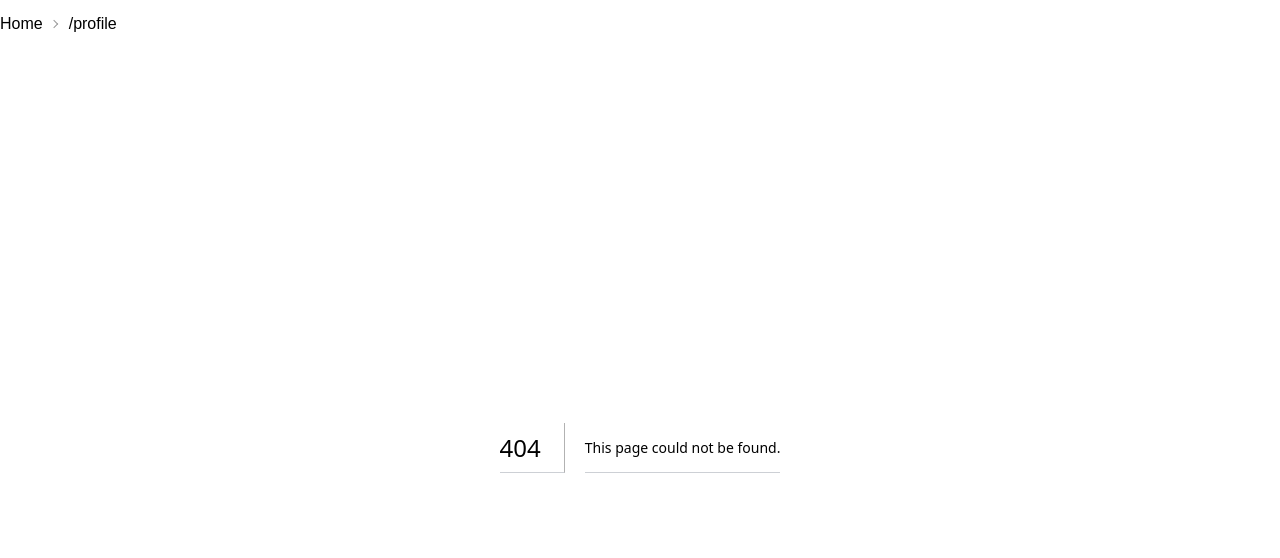
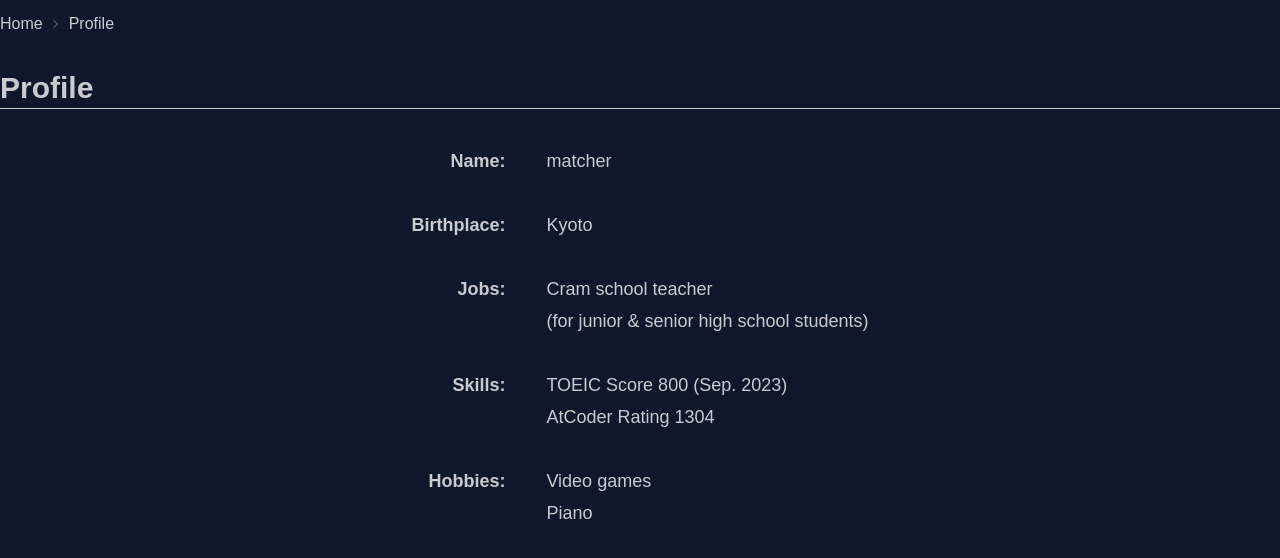
Before and after one commit to matcher9131/portfolio, a Next.js app: page /profile in a window 1280 px wide. Before the commit this address had no page. Shown: the top 558 px of the page. Built offline with nearby package versions, Linux system fonts and the light colour scheme.

Commit message:
Add page: Profile

```diff
--- a/app/_shared/pageProperties.ts
+++ b/app/_shared/pageProperties.ts
@@ -1,3 +1,4 @@
+import { pageProperties as profilePageProperties } from "../profile/properties";
 import { pageProperties as skillPageProperties } from "../skills/properties";
 import { pageProperties as kcqmPageProperties } from "../works/kcqm/properties";
 import { pageProperties as multiTimerPageProperties } from "../works/multitimer/properties";
@@ -16,6 +17,7 @@ const pageProperties: readonly PageProperty[] = [
         path: "/",
         name: "Home",
     },
+    profilePageProperties,
     worksPageProperties,
     kcqmPageProperties,
     multiTimerPageProperties,
--- /dev/null
+++ b/app/profile/page.tsx
@@ -0,0 +1,59 @@
+import { classes } from "../_util/classes";
+import { pageProperties } from "./properties";
+
+const Profile = (): JSX.Element => {
+    return (
+        <article className="main-article">
+            <h1>{pageProperties.name}</h1>
+            <table
+                className={classes(
+                    "mx-auto",
+                    "text-lg",
+                    "leading-8",
+                    "[&_td]:py-4",
+                    "[&_th]:py-4",
+                    "[&_th]:pr-10",
+                    "[&_th]:text-right",
+                    "[&_th]:align-top",
+                )}
+            >
+                <tbody>
+                    <tr>
+                        <th>Name:</th>
+                        <td>matcher</td>
+                    </tr>
+                    <tr>
+                        <th>Birthplace:</th>
+                        <td>Kyoto</td>
+                    </tr>
+                    <tr>
+                        <th>Jobs:</th>
+                        <td>
+                            Cram school teacher
+                            <br />
+                            (for junior & senior high school students)
+                        </td>
+                    </tr>
+                    <tr>
+                        <th>Skills:</th>
+                        <td>
+                            TOEIC Score 800 (Sep. 2023)
+                            <br />
+                            AtCoder Rating 1304
+                        </td>
+                    </tr>
+                    <tr>
+                        <th>Hobbies:</th>
+                        <td>
+                            Video games
+                            <br />
+                            Piano
+                        </td>
+                    </tr>
+                </tbody>
+            </table>
+        </article>
+    );
+};
+
+export default Profile;
--- /dev/null
+++ b/app/profile/properties.ts
@@ -0,0 +1,6 @@
+import { type PageProperty } from "@/app/_shared/pageProperties";
+
+export const pageProperties: PageProperty = {
+    path: "/profile",
+    name: "Profile",
+};
```
